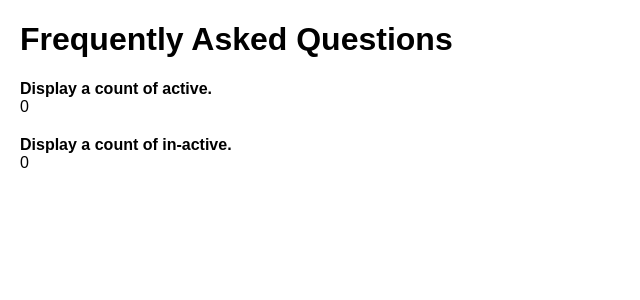
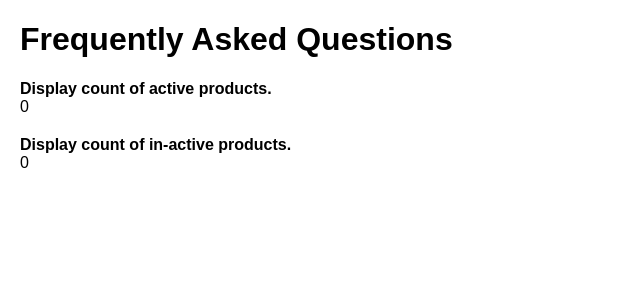
Before and after one commit to shahinasak98/product_app, a Django app: page /count/ in a window 1280 px wide. Shown: the top 300 px of the page, without its empty margins (0-640 px from the left). Run offline with Django 4.2, Linux system fonts and the light colour scheme; data that the repository does not hold is empty.

Commit message:
Helper function texts

```diff
--- a/catalogue_project/products/helpers.py
+++ b/catalogue_project/products/helpers.py
@@ -1,4 +1,5 @@
 import pandas as pd
+from django.db.models import Avg
 import os
 from django.conf import settings
 from .models import Products
@@ -10,7 +11,7 @@ def get_excel_values():
 
     print(settings.BASE_DIR)
     data = pd.read_excel(excel_file)
-    for _, row in data.iterrows():
+    for _ , row in data.iterrows():
         item_code = row['Item Code']
         item_name = row['Item Name']
         category_l1 = row['Category L1']
@@ -48,13 +49,15 @@ def get_active_value(enabled):
 
 
 def get_products():
-    """To get all the available products"""
+    """Helper function to get all the available products"""
 
     get_excel_values()
     products = Products.objects.all()
     return products
 
 def get_topmost_parent(item_code):
+    """Helper function to return topmost parent"""
+
     parent= None
     if Products.objects.filter(item_code=item_code).exists():
         parent_product = Products.objects.get(item_code=item_code)
@@ -65,6 +68,8 @@ def get_topmost_parent(item_code):
     return parent
 
 def get_children(item_code):
+    """Helper function to print children products of given product"""
+
     data = None
     if Products.objects.filter(item_code=item_code).exists():
         data = []
@@ -73,8 +78,16 @@ def get_children(item_code):
             data.append(child.item_code)
     return data
 
-def count_products():
-    data = {"active":0, "inactive" :1}
+def get_count_products():
+    """Helper function that returns count of active and inactive products"""
+
+    data = {"active": 0, "inactive" : 0}
     data["active"] = Products.objects.filter(active=True).count()
     data["inactive"] = Products.objects.filter(active=False).count()
     return data
+
+def get_avg_price():
+    """Helper function to get average of products assciated to (category1 and category)"""
+
+    datas = Products.objects.values('category_l1','category_l2').annotate(avg_price=Avg('price'))
+    return datas
--- a/catalogue_project/products/templates/products/faq2.html
+++ b/catalogue_project/products/templates/products/faq2.html
@@ -1,7 +1,7 @@
 <!DOCTYPE html>
 <html>
 <head>
-	<title>FAQ</title>
+	<title>FAQ - 2  Top-Most Parent</title>
 	<style>
 		body {
 			margin: 20px;
--- a/catalogue_project/products/templates/products/faq3.html
+++ b/catalogue_project/products/templates/products/faq3.html
@@ -1,7 +1,7 @@
 <!DOCTYPE html>
 <html>
 <head>
-	<title>FAQ</title>
+	<title>FAQ - 3  Children of Parent</title>
 	<style>
 		body {
 			margin: 20px;
--- a/catalogue_project/products/templates/products/faq4.html
+++ b/catalogue_project/products/templates/products/faq4.html
@@ -1,7 +1,7 @@
 <!DOCTYPE html>
 <html>
 <head>
-	<title>FAQ</title>
+	<title>FAQ -4 : Display Count</title>
 	<style>
 		body {
 			margin: 20px;
@@ -22,9 +22,9 @@
 </head>
 <body>
 	<h1>Frequently Asked Questions</h1>
-	<div class="question">Display a count of active.</div>
+	<div class="question">Display count of active products.</div>
 	<div class="answer">{{ data.active }}</div>
-    <div class="question">Display a count of in-active.</div>
+    <div class="question">Display count of in-active products.</div>
 	<div class="answer">{{ data.inactive }}</div>
 
 
--- a/catalogue_project/products/urls.py
+++ b/catalogue_project/products/urls.py
@@ -1,11 +1,13 @@
 from django.urls import path
-from .views import ProductsView, ProductParentView, ProductChildrenView, ProductCountView
+from .views import (
+    ProductsView, ProductParentView, ProductChildrenView, ProductCountView, ProductAverageView
+)
 
 urlpatterns = [
-    path('products/',ProductsView.as_view(), name="ProductsView"),
-    path('faq2/<str:product_code>/',ProductParentView.as_view(), name="ProductsParentView"),
-    path('faq3/<str:product_code>/',ProductChildrenView.as_view(), name="ProductsChildrenView"),
-    path('count/',ProductCountView.as_view(), name="ProductCountView"),
-    path('count/',ProductCountView.as_view(), name="ProductCountView"),
+    path('products/', ProductsView.as_view(), name="ProductsView"),
+    path('faq2/<str:product_code>/', ProductParentView.as_view(), name="ProductsParentView"),
+    path('faq3/<str:product_code>/', ProductChildrenView.as_view(), name="ProductsChildrenView"),
+    path('count/', ProductCountView.as_view(), name="ProductCountView"),
+    path('avg/', ProductAverageView.as_view(), name="ProductAvgView"),
 
 ]
--- a/catalogue_project/products/views.py
+++ b/catalogue_project/products/views.py
@@ -1,30 +1,42 @@
 from django.shortcuts import render
 from django.views import generic
 from .models import Products
-from .helpers import get_products, get_topmost_parent, get_children, count_products
+from .helpers import (
+    get_products, get_topmost_parent, get_children, get_count_products, get_avg_price
+)
 # Create your views here.
 
 class ProductsView(generic.View):
+    """View which loads all the data from database added through Excel sheet"""
+
     def get(self,request):
         products = get_products()
         return render(request, 'products/index.html', {"products": products})
 
 class ProductParentView(generic.View):
+    """View for printing Parent product of a child product"""
+
     def get(self, request, product_code):
         parent = get_topmost_parent(product_code)
         return render(request, 'products/faq2.html', {"parent": parent})
 
 class ProductChildrenView(generic.View):
+    """View for Listing out Children of Parent Products"""
+
     def get(self, request, product_code):
         children = get_children(product_code)
-        return render(request,'products/faq3.html',{"children": children} )
+        return render(request, 'products/faq3.html', {"children": children} )
 
 class ProductCountView(generic.View):
+    """View for count of active and inactive products"""
+
     def get(self, request):
-        data = count_products()
-        return render(request,'products/faq4.html',{"data": data} )
+        data = get_count_products()
+        return render(request, 'products/faq4.html', {"data": data} )
 
-class ProductCountView(generic.View):
+class ProductAverageView(generic.View):
+    """View for average between various types of products between category1 and category2"""
+
     def get(self, request):
-        data = count_products()
-        return render(request,'products/faq4.html',{"data": data} )
+        data = get_avg_price()
+        return render(request, 'products/faq5.html', {"data": data} )
```
Also changed, not shown: catalogue_project/products/templates/products/faq5.html (added, +30 -0 lines).
